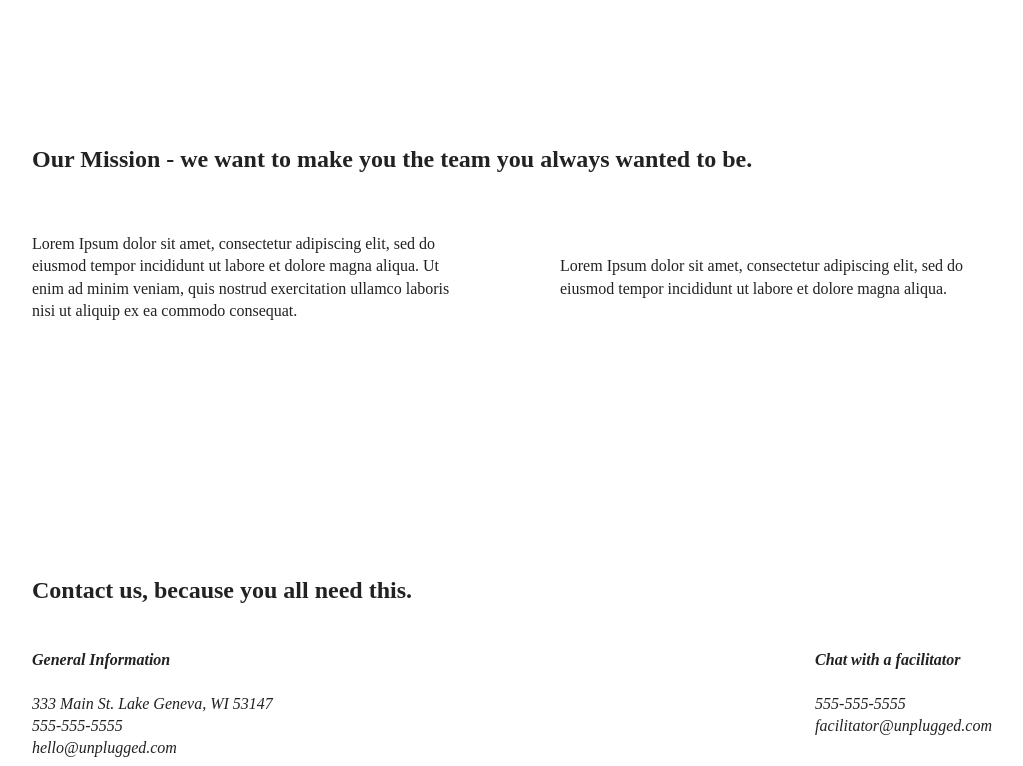
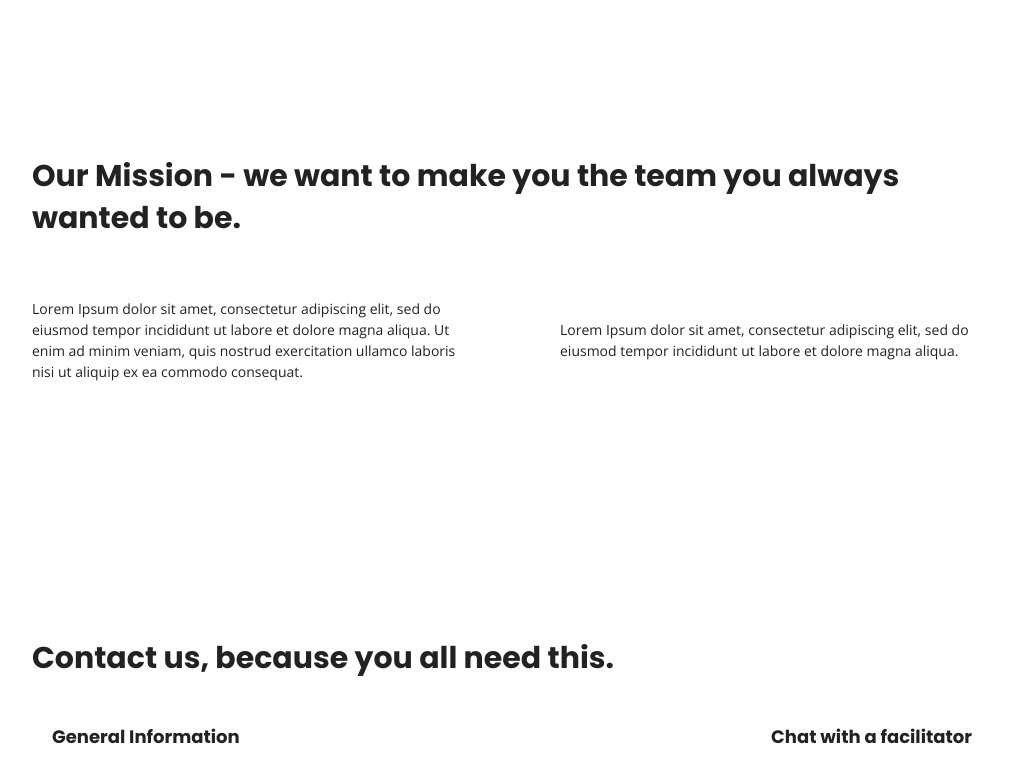
Before and after one commit to whunter413/unplugged-client-site, a website: page about/index.html in a window 1280 px wide. Shown: the part 97-863 px from the top of the page, without its empty margins (128-1151 px from the left). Drawn offline with nearby package versions, Linux system fonts and the light colour scheme.

Commit message:
Added general global text styles

```diff
--- a/about/index.html
+++ b/about/index.html
@@ -20,6 +20,9 @@
   <link rel="stylesheet" href="../css/main.css">
 
   <meta name="theme-color" content="#fafafa">
+
+    <!-- Google Fonts -->
+    <link href="https://fonts.googleapis.com/css?family=Open+Sans:400,700|Poppins:500,700" rel="stylesheet">
 </head>
 
 <body>
--- a/css/main.css
+++ b/css/main.css
@@ -86,6 +86,68 @@
 /* ==========================================================================
    Author's custom styles
    ========================================================================== */
+
+/******* GENERAL STYLES *****************/
+
+html {
+  font-size: 16px;
+}
+
+body {
+  font-family: 'Open Sans', sans-serif;
+  font-size: 1em;
+  text-align: left;
+}
+
+ul,
+ol {
+  font-size: 1.125em;
+  list-style-type: none;
+  text-transform: uppercase;
+}
+
+a {
+  text-decoration: none;
+  color: #e2e3ed;
+}
+
+h2 {
+  font-family: 'Poppins', sans-serif;
+  font-size: 1.875em;
+}
+
+h3,
+h4 {
+  font-family: 'Poppins', sans-serif;
+  font-size: 1.125em;
+  margin: 20px;
+}
+
+p {
+  font-size: .875em;
+  line-height: 1.5em;
+}
+
+img {
+
+}
+
+figure {
+
+}
+
+address {
+  font-style: normal;
+}
+
+.content-wrapper {
+  width: 90%;
+  margin: 50px 0;
+}
+
+
+
+
 
 /*-------------- HEADER -- FOOTER STYLES ------------*/
 header,
@@ -557,9 +619,6 @@
 
 }
 
-
-}
-
 @media print,
   (-webkit-min-device-pixel-ratio: 1.25),
   (min-resolution: 1.25dppx),
```
Also changed, not shown: faq/index.html (+3 -0 lines), index.html (+4 -1 lines).
